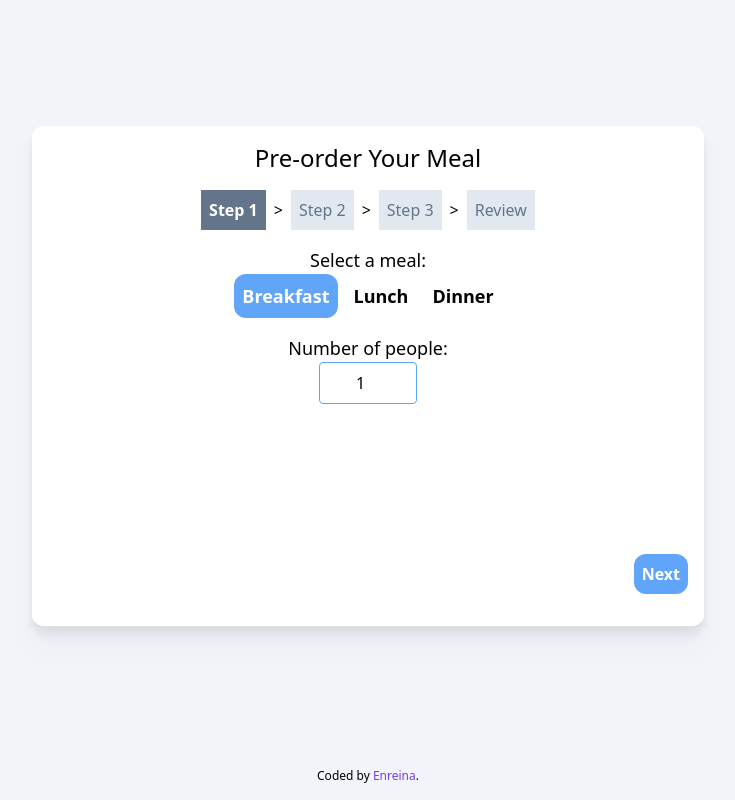
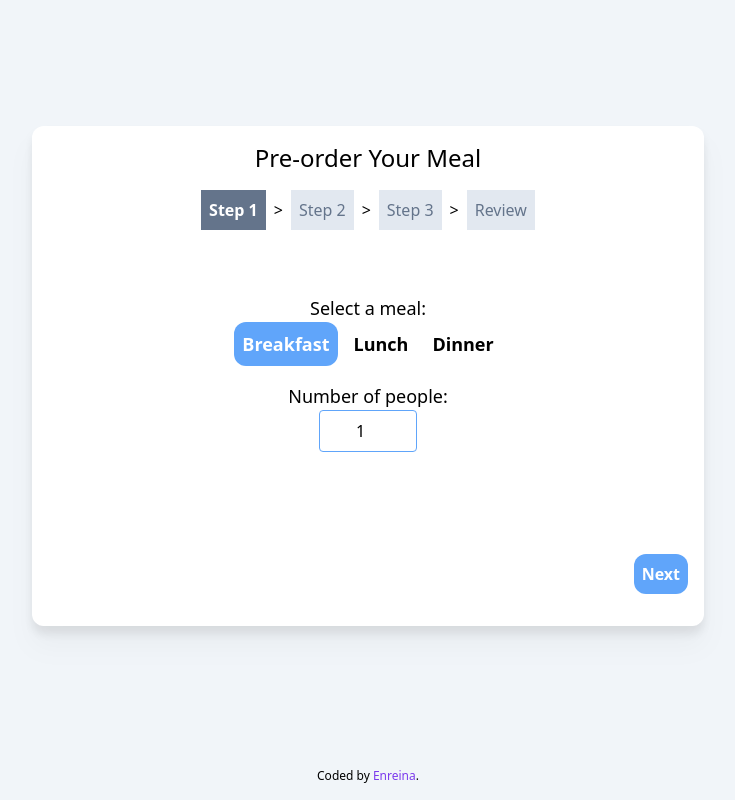
Before and after one commit to G123-jp/react_assignment, a Next.js app in the folder meal-order/: page / in a window 1280 px wide. Shown: the whole page, without its empty margins (272-1007 px from the left). Built offline with nearby package versions, Linux system fonts and the light colour scheme.

Commit message:
Form validation & error message for Step 1

```diff
--- a/meal-order/components/PreOrderMealForm.tsx
+++ b/meal-order/components/PreOrderMealForm.tsx
@@ -62,6 +62,7 @@ const NavigationButtons = ({
   showSubmit = false,
   prevText = "Previous",
   nextText = "Next",
+  nextEnabled = false,
 }: {
   onNext: () => void;
   onPrev: () => void;
@@ -69,6 +70,7 @@ const NavigationButtons = ({
   showSubmit?: boolean;
   prevText?: string;
   nextText?: string;
+  nextEnabled?: boolean;
 }) => {
   return (
     <div className="flex flex-row justify-between mt-auto">
@@ -83,7 +85,10 @@ const NavigationButtons = ({
       <button
         onClick={onNext}
         type={showSubmit ? "submit" : "button"}
-        className={"bg-blue-400 text-white p-2 rounded-xl font-bold"}
+        disabled={!nextEnabled}
+        className={`${
+          nextEnabled ? "bg-blue-400 text-white" : "bg-slate-400 text-gray-800"
+        } p-2 rounded-xl font-bold`}
       >
         {showSubmit ? "Submit" : nextText}
       </button>
@@ -196,6 +201,32 @@ enum STEPS {
   SubmitOrder,
 }
 
+type Validity = {
+  isFormValid: boolean;
+  errorMessage?: string;
+};
+
+const checkValidity = (state: StateType, currentStep: STEPS): Validity => {
+  const { selectedMealType, numOfPeople } = state;
+  if (currentStep === STEPS.Step1) {
+    if (!selectedMealType) {
+      return {
+        isFormValid: false,
+        errorMessage: "A meal type has to be selected",
+      };
+    }
+    if (numOfPeople < 1 || numOfPeople > 10) {
+      return {
+        isFormValid: false,
+        errorMessage: "Number of people has to be between 1 to 10",
+      };
+    }
+    return { isFormValid: true };
+  }
+
+  return { isFormValid: true };
+};
+
 export default function PreOrderMealForm() {
   const [currentStep, setCurrentStep] = useState<STEPS>(0);
   const [state, dispatch] = useReducer(reducer, initialState);
@@ -203,6 +234,7 @@ export default function PreOrderMealForm() {
     state;
   const { restaurants } = useRestaurants(selectedMealType);
   const { dishes } = useDishes(selectedMealType, selectedRestaurant);
+  const { isFormValid, errorMessage } = checkValidity(state, currentStep);
 
   const CurrentForm = () => {
     switch (currentStep) {
@@ -217,6 +249,7 @@ export default function PreOrderMealForm() {
             onNumOfPeopleChanged={(numOfPeople) => {
               dispatch({ type: "select_num_people", payload: { numOfPeople } });
             }}
+            errorMessage={errorMessage}
           />
         );
       case STEPS.Step2:
@@ -276,6 +309,7 @@ export default function PreOrderMealForm() {
           onPrev={goToPrevStep}
           hidePrev={currentStep === 0}
           nextText={currentStep === STEPS.Review ? "Submit" : undefined}
+          nextEnabled={isFormValid}
         />
       )}
     </>
--- /dev/null
+++ b/meal-order/components/shared/Error.tsx
@@ -0,0 +1,11 @@
+export default function Error({ errorMessage }: { errorMessage: string }) {
+  return (
+    <span
+      className={`${
+        errorMessage ? "" : "invisible"
+      } bg-red-100 p-2 text--black text-base mt-4 h-10`}
+    >
+      {errorMessage}
+    </span>
+  );
+}
--- a/meal-order/components/shared/utils.ts
+++ b/meal-order/components/shared/utils.ts
@@ -1,11 +1,4 @@
-import path from 'path';
-import { promises as fs } from 'fs';
-import { Dish } from './types';
-
-export const readDishesFromFile = async () => {
-    const dataDirectory = path.join(process.cwd(),`data`);
-    const dishesJson = await fs.readFile(`${dataDirectory}/dishes.json`, 'utf8');
-    const dishes: Dish[] = JSON.parse(dishesJson)["dishes"];
-
-    return dishes;
+export const parseIntWithFallback = (str: string, radix: number, fallback: number) => {
+    const value = Number.parseInt(str, radix);
+    return Number.isNaN(value) ? fallback : value;
 };
--- a/meal-order/components/steps/Step1Form.tsx
+++ b/meal-order/components/steps/Step1Form.tsx
@@ -1,5 +1,7 @@
 import { MealType } from "@/components/shared/types";
 import { ReactNode } from "react";
+import Error from "../shared/Error";
+import { parseIntWithFallback } from "../shared/utils";
 
 const MealTypeButton = ({
   isSelected = false,
@@ -57,15 +59,18 @@ export default function Step1Form({
   selectedMealType,
   onNumOfPeopleChanged,
   numOfPeople,
+  errorMessage = "",
 }: {
   onMealTypeSelected: (mealType: MealType) => void;
   selectedMealType: MealType;
   onNumOfPeopleChanged: (numOfPeople: number) => void;
   numOfPeople: number;
+  errorMessage?: string;
 }) {
   return (
     <>
-      <h2 className="text-lg mt-4">Select a meal:</h2>
+      <Error errorMessage={errorMessage} />
+      <h2 className="text-lg mt-2">Select a meal:</h2>
       <div className="flex flex-row justify-center">
         <MealTypeGroupButton
           selectedMealType={selectedMealType}
@@ -81,7 +86,7 @@ export default function Step1Form({
           max="10"
           value={numOfPeople}
           onChange={({ target: { value } }) => {
-            onNumOfPeopleChanged(Number.parseInt(value));
+            onNumOfPeopleChanged(parseIntWithFallback(value, 10, 1)); // fallback to 1 person if input is invalid
           }}
         />
       </div>
--- a/meal-order/components/steps/Step3Form.tsx
+++ b/meal-order/components/steps/Step3Form.tsx
@@ -1,4 +1,5 @@
 import { Dish, SelectedDishes } from "@/components/shared/types";
+import { parseIntWithFallback } from "../shared/utils";
 
 export default function Step3Form({
   availableDishes,
@@ -33,11 +34,7 @@ export default function Step3Form({
                   : 0
               }
               onChange={({ target: { value } }) => {
-                let numberOfServing = Number.parseInt(value);
-                if (numberOfServing === Number.NaN) {
-                  numberOfServing = 0;
-                }
-                onUpdateDish(dish, numberOfServing);
+                onUpdateDish(dish, parseIntWithFallback(value, 10, 0));
               }}
             />
           </li>
--- /dev/null
+++ b/meal-order/pages/api/_utils.ts
@@ -0,0 +1,11 @@
+import path from 'path';
+import { promises as fs } from 'fs';
+import { Dish } from '@/components/shared/types';
+
+export const readDishesFromFile = async () => {
+    const dataDirectory = path.join(process.cwd(),`data`);
+    const dishesJson = await fs.readFile(`${dataDirectory}/dishes.json`, 'utf8');
+    const dishes: Dish[] = JSON.parse(dishesJson)["dishes"];
+
+    return dishes;
+};
--- a/meal-order/pages/api/dishes.ts
+++ b/meal-order/pages/api/dishes.ts
@@ -1,7 +1,7 @@
 // Next.js API route support: https://nextjs.org/docs/api-routes/introduction
 import type { NextApiRequest, NextApiResponse } from 'next'
-import { readDishesFromFile } from '@/components/shared/utils';
 import { Dish } from '@/components/shared/types';
+import { readDishesFromFile } from './_utils';
 
 export type DishList = {
   dishes: Dish[],
--- a/meal-order/pages/api/restaurants.ts
+++ b/meal-order/pages/api/restaurants.ts
@@ -1,7 +1,7 @@
 // Next.js API route support: https://nextjs.org/docs/api-routes/introduction
 import type { NextApiRequest, NextApiResponse } from 'next'
 import { Dish } from '@/components/shared/types';
-import { readDishesFromFile } from '@/components/shared/utils';
+import { readDishesFromFile } from './_utils';
 
 export type RestaurantList = {
   restaurants: string[],
```
